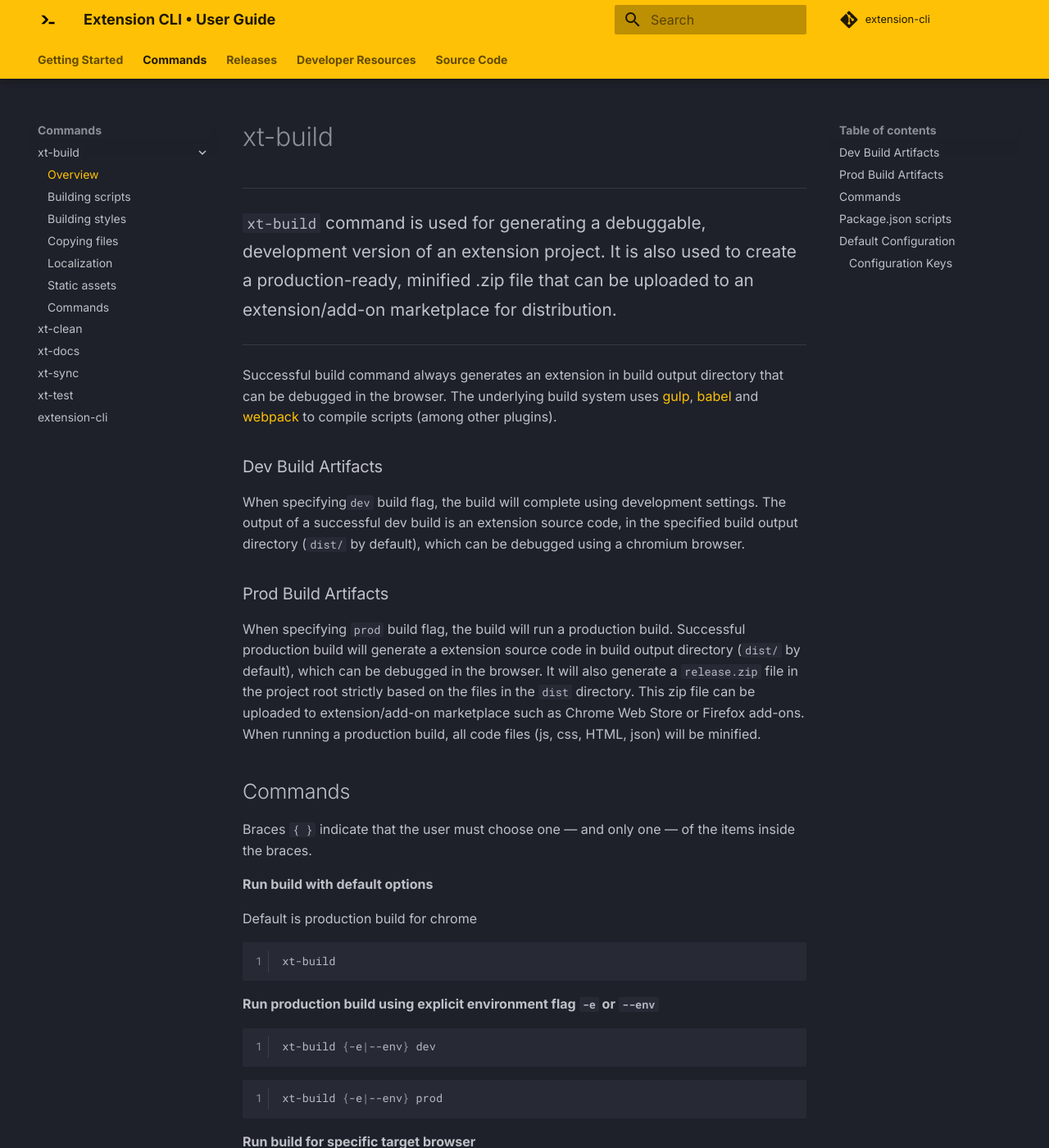
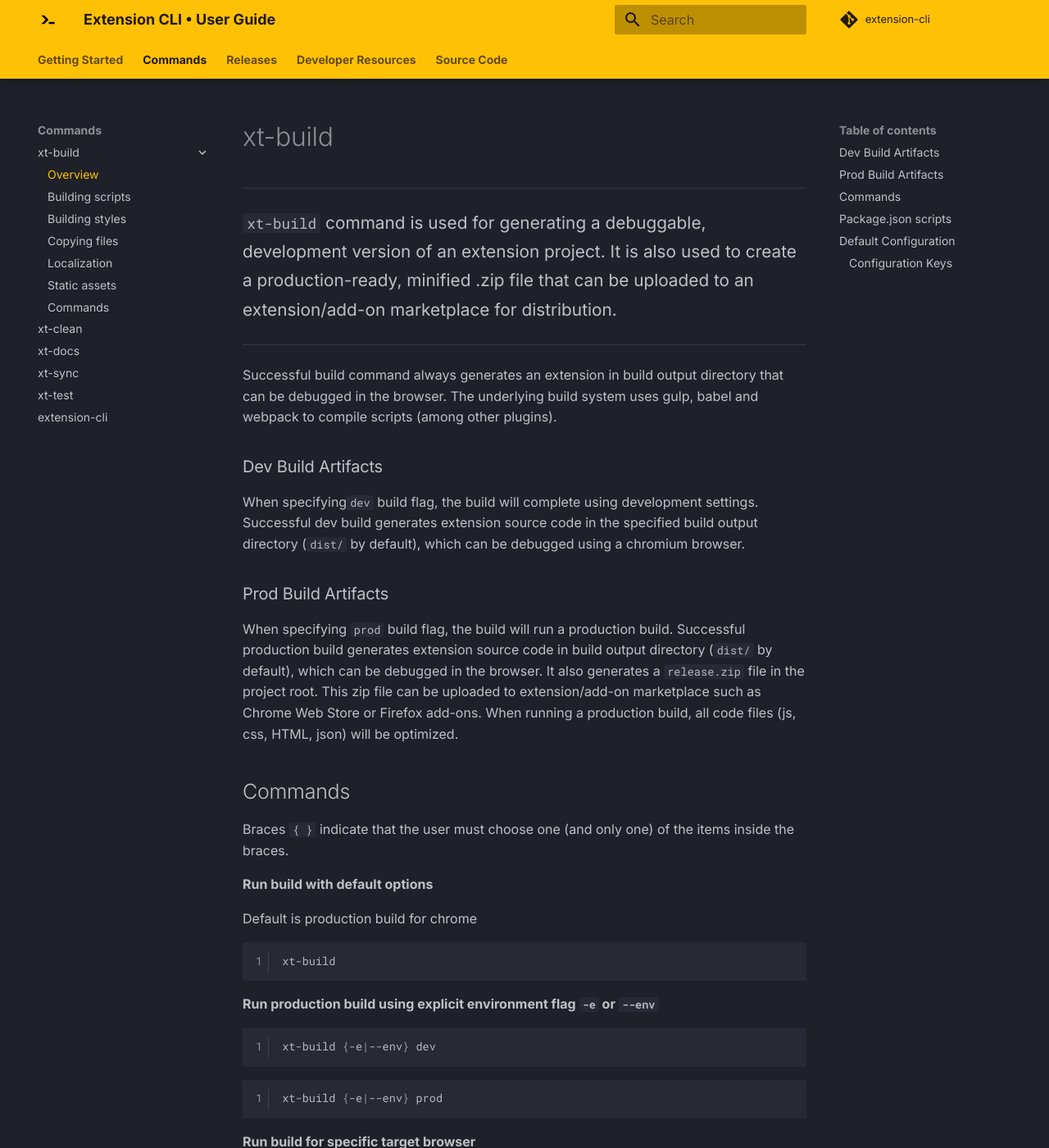
Before and after one commit to MobileFirstLLC/extension-cli, an MkDocs documentation site: the page built from guide/03-xt-build.md, in a window 1280 px wide and 1400 px high. Shown: the whole window at 82% size. Built offline with MkDocs 1.6.1 and Material for MkDocs 9.7.7, drawn with Linux system fonts in a browser that asks for light colours; comment, search, counter and statistics services are not loaded; some of the changed text lies outside the part shown.

Commit message:
guide: update user guide

```diff
--- a/guide/03-xt-build.md
+++ b/guide/03-xt-build.md
@@ -6,19 +6,19 @@
 
 * * *
 
-Successful build command always generates an extension in build output directory that can be debugged in the browser.  The underlying build system uses [gulp](https://github.com/gulpjs/gulp), [babel](https://github.com/babel/gulp-babel) and [webpack](https://github.com/webpack/webpack) to compile scripts (among other plugins).
+Successful build command always generates an extension in build output directory that can be debugged in the browser.  The underlying build system uses gulp, babel and webpack to compile scripts (among other plugins).
 
 ### Dev Build Artifacts
 
-When specifying`dev` build flag, the build will complete using development settings. The output of a successful dev build is an extension source code, in the specified build output directory (`dist/` by default), which can be debugged using a chromium browser.
+When specifying`dev` build flag, the build will complete using development settings. Successful dev build generates extension source code in the specified build output directory (`dist/` by default), which can be debugged using a chromium browser.
 
 ### Prod Build Artifacts
 
-When specifying `prod` build flag, the build will run a production build. Successful production build will generate a extension source code in build output directory (`dist/` by default), which can be debugged in the browser. It will also generate a `release.zip` file in the project root strictly based on the files in the `dist` directory. This zip file can be uploaded to extension/add-on marketplace such as Chrome Web Store or Firefox add-ons. When running a production build, all code files (js, css, HTML, json) will be minified.
+When specifying `prod` build flag, the build will run a production build. Successful production build generates extension source code in build output directory (`dist/` by default), which can be debugged in the browser. It also generates a `release.zip` file in the project root. This zip file can be uploaded to extension/add-on marketplace such as Chrome Web Store or Firefox add-ons. When running a production build, all code files (js, css, HTML, json) will be optimized.
 
 ## Commands
 
-Braces `{ }` indicate that the user must choose one — and only one — of the items inside the braces.
+Braces `{ }` indicate that the user must choose one (and only one) of the items inside the braces.
 
 
 **Run build with default options**
@@ -89,10 +89,9 @@ places:
 - in a file named `.xtbuild.json` in project root
 
 If these two locations cause a conflict, alternatively you can provide a path
-to configuration file with `-c` or `--config` flag, followed by path to file.
-[See commands for an example of how to configure this behavior](#commands).
+to configuration file with `-c` or `--config` flag, followed by path to configuration file.
 
-The CLI uses a default build configuration file shown below. This tells
+The CLI uses a default build configuration shown below. This tells
 extension CLI where to look for input files, how to process them, and where
 to output files. You can override any of these key-value pairs at project level.
 
```
Also changed, not shown: other parts of guide/03-xt-build.md (+1 -1 lines), guide/04-xt-clean.md (+1 -1 lines), guide/05-xt-docs.md (+1 -1 lines), guide/06-xt-sync.md (+1 -1 lines), guide/07-xt-test.md (+1 -1 lines).
